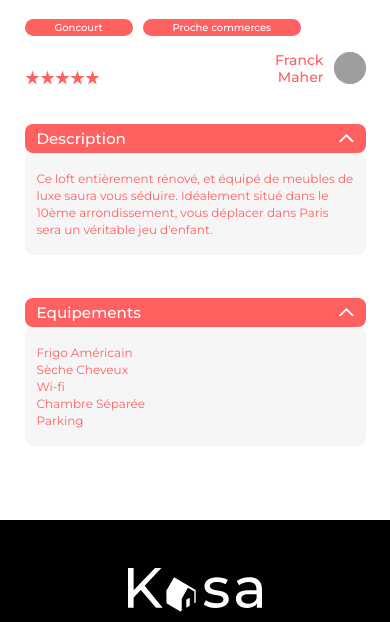
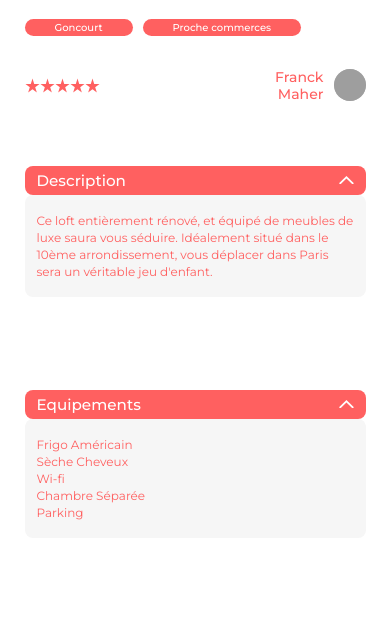
Before and after one commit to Manidoux41/kasa_v3, a React (Create React App) app: page /logements/0979876d in a window 390 px wide. Shown: the part 592-1214 px from the top of the page. Built offline with nearby package versions, Linux system fonts and the light colour scheme; grey boxes are pictures that could not be loaded.

Commit message:
adjust responsive css

```diff
--- a/src/pages/Public/Logements.js
+++ b/src/pages/Public/Logements.js
@@ -7,8 +7,8 @@ import NotFound from "./NotFound";
 
 const Logements = ({ children }) => {
 
-  const { logementId } = useParams();
-  const appart = data.find((appart) => appart.id === logementId);
+const { logementId } = useParams();
+const appart = data.find((appart) => appart.id === logementId);
 
   const {
     id,
--- a/src/styles/components/Accordion/_accordion.scss
+++ b/src/styles/components/Accordion/_accordion.scss
@@ -4,7 +4,7 @@
     width: 100%;
     margin: 12px auto;
     @media screen and (max-width:960px) {
-        margin: 9px auto;
+        margin: 34px auto;
     }
     &__header {
         color: #fff;
@@ -57,7 +57,7 @@
             font-size: 12px;
         }
         p{
-            padding: 36px 18px;
+            padding: 36px 18px 80px;
             @media screen and (max-width:960px) {
                 padding: 17px 12px;
             }
--- a/src/styles/components/Banner/_banner.scss
+++ b/src/styles/components/Banner/_banner.scss
@@ -6,7 +6,7 @@
     overflow: hidden;
     position: relative;
     @media screen  and (max-width:960px){
-        width: 85%;
+        width: 89%;
         margin: 0 auto;
     }
     h1 {
--- a/src/styles/components/Cards/_cards.scss
+++ b/src/styles/components/Cards/_cards.scss
@@ -10,8 +10,9 @@
     justify-content: space-between;
     gap: 60px;
     @media screen and (max-width: 960px) {
-        max-width: 100%;
+        width: 89%;
         margin: 0 auto;
+        padding: 22px 0;
         flex-direction: column;
         align-items: center;
         background: #fff
--- a/src/styles/pages/_logements.scss
+++ b/src/styles/pages/_logements.scss
@@ -38,6 +38,7 @@
                 margin-top: 20px;
                 @media screen and (max-width:960px) {
                     flex-wrap: wrap;
+                    margin-bottom: 17px;
                  }
                 li{
                     color: #fff;
@@ -106,6 +107,7 @@
                 height : 30px;
                 @media screen and (max-width:960px) {
                     height: 15px;
+                    align-self: center;
                 }
             }
         }
@@ -115,8 +117,9 @@
         display: flex;
         justify-content: space-between;
         gap: 76px;
-        margin: 30px 0;
+        margin: 34px 0;
         @media screen and (max-width: 960px) {
+            margin-top: 16px;
             flex-direction: column;
             gap: 25px;
         }
```
Also changed, not shown: firebase.json (added), 1 other file (tests, documents, lock files or other folders).
